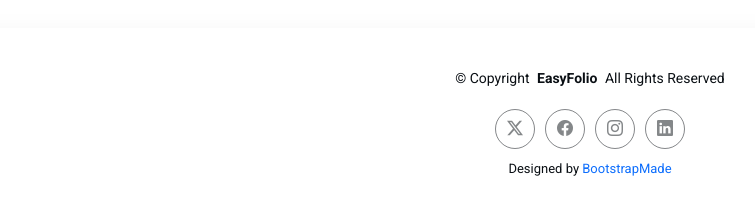
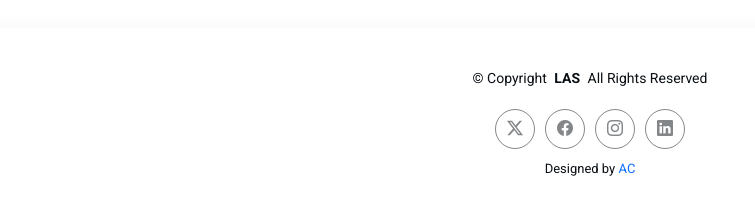
Before and after one commit to Adarshchandran320/mc, a plain HTML site: page document.html in a window 1280 px wide. Shown: the part 2397-2612 px from the top of the page, without its empty margins (50-805 px from the left). Drawn offline with Linux system fonts and the light colour scheme.

Commit message:
Update document.html

```diff
--- a/document.html
+++ b/document.html
@@ -235,7 +235,7 @@
 
     <div class="container">
       <div class="copyright text-center ">
-        <p>© <span>Copyright</span> <strong class="px-1 sitename">EasyFolio</strong> <span>All Rights Reserved</span></p>
+        <p>© <span>Copyright</span> <strong class="px-1 sitename">LAS</strong> <span>All Rights Reserved</span></p>
       </div>
       <div class="social-links d-flex justify-content-center">
         <a href=""><i class="bi bi-twitter-x"></i></a>
@@ -248,7 +248,7 @@
         <!-- You can delete the links only if you've purchased the pro version. -->
         <!-- Licensing information: https://bootstrapmade.com/license/ -->
         <!-- Purchase the pro version with working PHP/AJAX contact form: [buy-url] -->
-        Designed by <a href="https://bootstrapmade.com/">BootstrapMade</a>
+        Designed by <a href="https://bootstrapmade.com/">AC</a>
       </div>
     </div>
 
```
